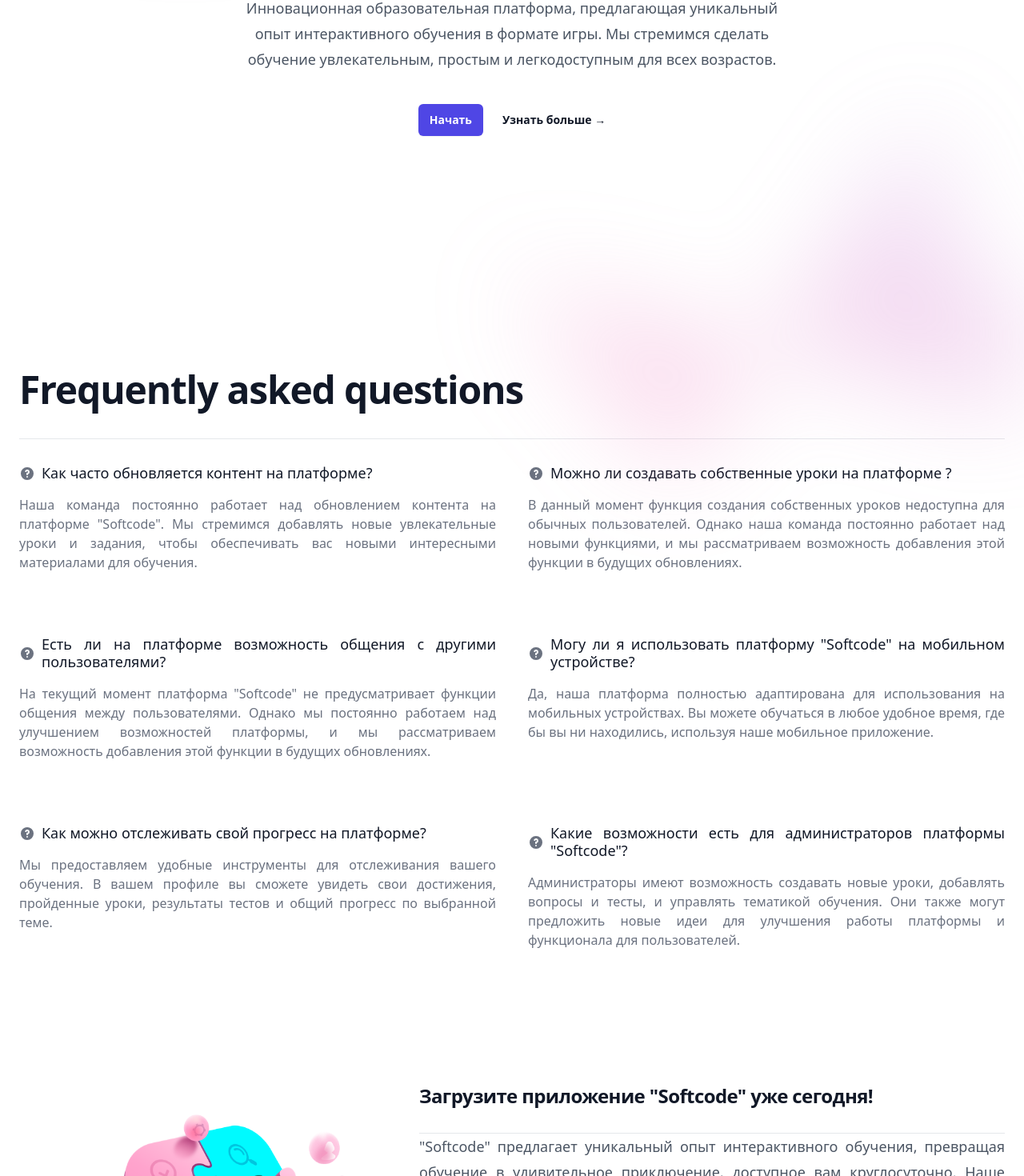
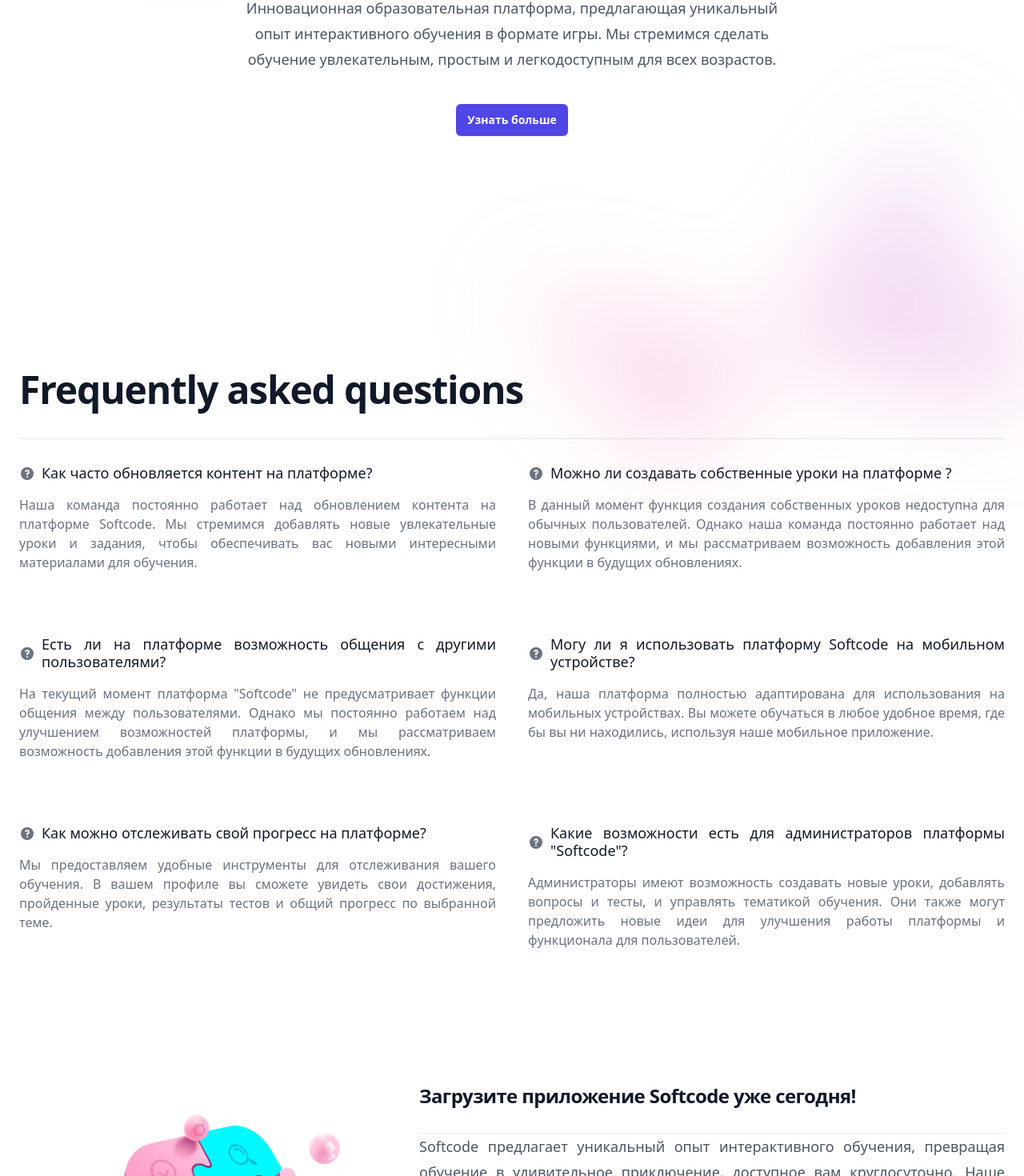
Before and after one commit to pokeuq/UfaHack2023, a React (Vite) app: page / in a window 1280 px wide. Shown: the part 490-1960 px from the top of the page at 80% size. Built offline with nearby package versions, Linux system fonts and the light colour scheme; a web font is replaced by a local one.

Commit message:
some fix

```diff
--- a/src/App.jsx
+++ b/src/App.jsx
@@ -4,7 +4,11 @@
 import Home from "./pages/Home";
 import Login from "./pages/Login";
 
+
+
 function App() {
+
+
   return (
     <Routes>
       <Route path="" element={<Home />} />
--- /dev/null
+++ b/src/pages/Dasboard.jsx
@@ -0,0 +1,7 @@
+import React from 'react'
+
+export const Dasboard = () => {
+  return (
+    <div>Dasboard</div>
+  )
+}
--- a/src/pages/Home.jsx
+++ b/src/pages/Home.jsx
@@ -146,17 +146,12 @@
             </p>
             <div className="mt-10 flex items-center justify-center gap-x-6">
               <a
-                href="#"
+                href="#questions"
                 className="rounded-md bg-indigo-600 px-3.5 py-2.5 text-sm font-semibold text-white shadow-sm hover:bg-indigo-500 focus-visible:outline focus-visible:outline-2 focus-visible:outline-offset-2 focus-visible:outline-indigo-600"
               >
-                Начать
+                Узнать больше
               </a>
-              <a
-                href="#questions"
-                className="text-sm font-semibold leading-6 text-gray-900"
-              >
-                Узнать больше <span aria-hidden="true">→</span>
-              </a>
+
             </div>
           </div>
         </div>
@@ -200,7 +195,7 @@
                 </h3>
                 <p className="text-gray-500 ">
                   Наша команда постоянно работает над обновлением контента на
-                  платформе "Softcode". Мы стремимся добавлять новые
+                  платформе Softcode. Мы стремимся добавлять новые
                   увлекательные уроки и задания, чтобы обеспечивать вас новыми
                   интересными материалами для обучения.
                 </p>
@@ -267,7 +262,7 @@
                       clipRule="evenodd"
                     ></path>
                   </svg>
-                  Могу ли я использовать платформу "Softcode" на мобильном
+                  Могу ли я использовать платформу Softcode на мобильном
                   устройстве?
                 </h3>
                 <p className="text-gray-500 ">
@@ -334,11 +329,11 @@
           <img className='hidden lg:block w-[500px] h-[350px]' src={mainPic} alt="" />
           <div>
             <h2 className="mb-8 text-2xl tracking-tight font-extrabold text-gray-900 ">
-              Загрузите приложение "Softcode" уже сегодня!
+              Загрузите приложение Softcode уже сегодня!
             </h2>
             <h3 className="flex  border-t items-center mb-10 text-lg font-medium
             mt-6 leading-8 text-gray-600 text-justify">
-              "Softcode" предлагает уникальный опыт интерактивного обучения,
+              Softcode предлагает уникальный опыт интерактивного обучения,
               превращая обучение в удивительное приключение, доступное вам
               круглосуточно. Наше приложение создано для тех, кто хочет
               обучаться увлекательно, проходить интересные уроки и отслеживать
```
